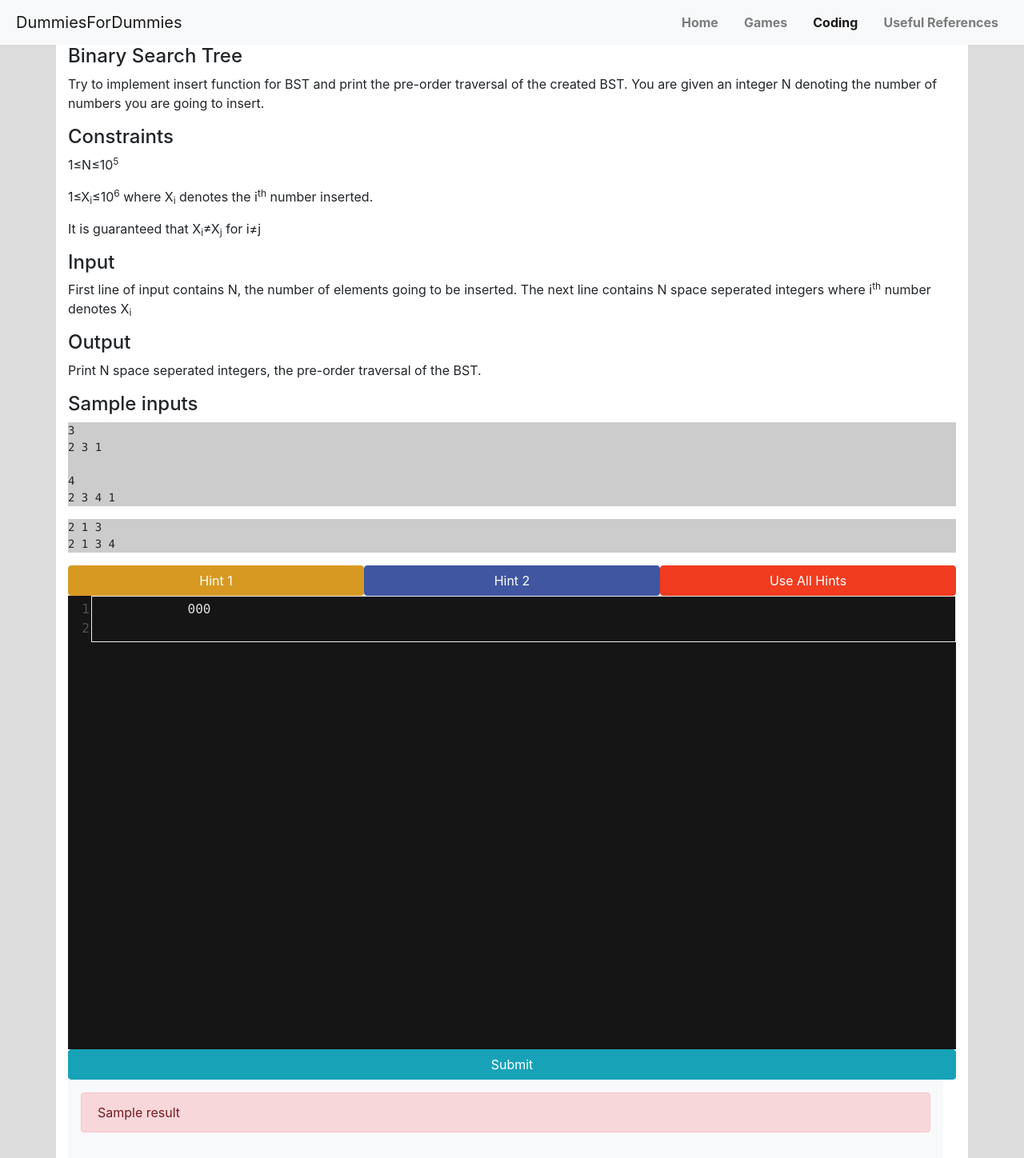
After one commit to KawshikManikantan/DummiesForDummies, a Flask app: template WebApp/templates/BST_question.html in a window 1280 px wide. The commit adds this page. Shown: the whole page at 80% size. Run offline with Flask 2, Linux system fonts and the light colour scheme; the template is opened without the code that fills it: most values are stand-ins (such as "Sample title", 1, 10 or a date in 2020); some libraries are stand-ins or nearby versions.

Commit message:
Created the coding page, made improvements in games page and questions page, also added the BST question webpage

```diff
--- a/WebApp/app.py
+++ b/WebApp/app.py
@@ -3,10 +3,13 @@ import os
 import subprocess
 
 app = Flask(__name__)
-
+filenames = ["SS_question.html", "BS_question.html", "BST_question.html"]
 
 def testhelp():
-    return render_template('editor.html')
+    if id == "1":
+        return render_template('BS_question.html')
+    elif id == "2":
+        return render_template("BST_question.html")
 
 
 @app.route('/')
@@ -14,21 +17,27 @@ def testhelp():
 def home():
     return render_template('index.html')
 
+
 @app.route('/games')
 def game():
     return render_template('games.html')
+
+
+@app.route("/coding")
+def coding():
+    return render_template("coding.html")
+
 
 @app.route('/intro')
 def intro():
     return render_template('content.html')
 
+
 @app.route('/game/<id>')
 def gamesTab(id):
-    print(id)
     if id == "1":
         return render_template("BS_game.html")
     elif id == "2":
-        print("Hey")
         return render_template("BST_game.html")
     else:
         return render_template("games_layout.html")
@@ -38,16 +47,18 @@ def gamesTab(id):
 def algo(id):
     if request.method == 'POST':
         return algo_init('code1.cpp', 'test_cases.txt', 'cor_output.txt',
-                         'out2', 2)
+                         'out2', 2, int(id))
     else:
         if id == "1":
             return render_template("BS_question.html")
+        elif id == "2":
+            return render_template('BST_question.html')
         else:
-            return render_template('questions_layout.html')
+            return render_template("questions_layout.html")
 
 
 def algo_init(filetowritecode, filetestcases, filetooutput, filetoexecute,
-              num_input):
+              num_input, id):
     __location__ = os.path.realpath(
         os.path.join(os.getcwd(), os.path.dirname(__file__)))
     output_display = []
@@ -83,7 +94,7 @@ def algo_init(filetowritecode, filetestcases, filetooutput, filetoexecute,
         issuccess = 0
         print("Enters Except")
         output_display.append("System Error: Please try again")
-        return render_template('edi.html', code=user,
+        return render_template(filenames[id], code=user,
                                output=output_display)
     else:
         print(issuccess)
@@ -99,7 +110,7 @@ def algo_init(filetowritecode, filetestcases, filetooutput, filetoexecute,
             for i in instr.split('\n'):
                 output_display.append(i)
             if len(instr) != 0:
-                return render_template('edi.html', code=user,
+                return render_template(filenames[id], code=user,
                                        output=output_display)
         data, temp = os.pipe()
         i=0
@@ -122,7 +133,7 @@ def algo_init(filetowritecode, filetestcases, filetooutput, filetoexecute,
                 print("No Result obtained")
                 print(e.output)
                 output_display.append("TimedOut/Segmentation Fault")
-                return render_template('edi.html', code=user,
+                return render_template(filenames[id], code=user,
                                        output=output_display)
             else:
                 print(s.decode("utf-8"))
@@ -149,13 +160,13 @@ def algo_init(filetowritecode, filetestcases, filetooutput, filetoexecute,
                     "The testcase " + str(j) + " failed")
         for result in output_display:
             print(result)
-        return render_template('edi.html', code=user
+        return render_template(filenames[id], code=user
                                , output=output_display)
 
 
 @app.route('/test')
-def test():
-    return testhelp()
+def test(id):
+    return testhelp(id)
 
 
 if __name__ == '__main__':
--- /dev/null
+++ b/WebApp/templates/BST_question.html
@@ -0,0 +1,27 @@
+{% extends "questions_layout.html" %}
+{% block question %}
+    <h4>Binary Search Tree</h4>
+    <p>Try to implement insert function for BST and print the pre-order traversal of the created BST. You are given an integer N denoting the number of numbers you are going to insert.</p>
+    <h4>Constraints</h4>
+    <p>1&le;N&le;10<sup>5</sup></p>
+    <p>1&le;X<sub>i</sub>&le;10<sup>6</sup> where X<sub>i</sub> denotes the i<sup>th</sup> number inserted.</p>
+    <p>It is guaranteed that X<sub>i</sub>&ne;X<sub>j</sub> for i&ne;j</p>
+    <h4>Input</h4>
+    <p>First line of input contains N, the number of elements going to be inserted. The next line contains N space seperated integers where i<sup>th</sup> number denotes X<sub>i</sub></p>
+    <h4>Output</h4>
+    <p>Print N space seperated integers, the pre-order traversal of the BST.</p>
+    <h4>Sample inputs</h4>
+    <div style="background-color: #CCCCCC;">
+        <pre>
+3
+2 3 1
+
+4
+2 3 4 1</pre>
+    </div>
+    <div style="background-color: #CCCCCC;">
+        <pre>
+2 1 3
+2 1 3 4</pre>
+    </div>
+{% endblock question %}
--- a/WebApp/templates/BS_question.html
+++ b/WebApp/templates/BS_question.html
@@ -31,9 +31,9 @@
     {% endblock question %}
 
 {% block hint1 %}
-    <p>This is Hint1</p>
+    <p>Taking more time to calculate the sum of the subarray? Then, try to store it.</p>
 {% endblock hint1 %}
 
 {% block hint2 %}
-    <p>This is Hint2</p>
+    <p>Try to modify binary search algorithm to match your requirements.</p>
 {% endblock hint2 %}
--- a/WebApp/templates/games_layout.html
+++ b/WebApp/templates/games_layout.html
@@ -12,5 +12,8 @@
         {% block instr %}
         {% endblock instr %}
     </div>
-
+    <script type="text/javascript">
+        var element = document.getElementById("Game");
+        element.classList.add("active");
+    </script>
 {% endblock body %}
--- a/WebApp/templates/layout.html
+++ b/WebApp/templates/layout.html
@@ -23,10 +23,10 @@
                     <a href="{{ url_for('home') }}" class="nav-link links" id="Home">Home</a>
                 </li>
                 <li class="nav-item mx-2">
-                    <a href="{{ url_for('game') }}" class="nav-link links" id="Game">Game</a>
+                    <a href="{{ url_for('game') }}" class="nav-link links" id="Game">Games</a>
                 </li>
                 <li class="nav-item mx-2">
-                    <a href="#" class="nav-link links">Coding</a>
+                    <a href="#" class="nav-link links" id="coding">Coding</a>
                 </li>
                 <li class="nav-item mx-2">
                     <a href="{{ url_for('intro') }}" class="nav-link links" id="resources">Useful References</a>
--- a/WebApp/templates/layout1.html
+++ b/WebApp/templates/layout1.html
@@ -83,7 +83,7 @@ cursor:pointer;
                     <a href="{{ url_for('game') }}" class="nav-link links" id="Game">Game</a>
                 </li>
                 <li class="nav-item mx-2">
-                    <a href="#" class="nav-link links">Coding</a>
+                    <a href="{{ url_for('coding') }}" class="nav-link links">Coding</a>
                 </li>
                 <li class="nav-item mx-2">
                     <a href="{{ url_for('intro') }}" class="nav-link links" id="resources">Useful References</a>
--- a/WebApp/templates/questions_layout.html
+++ b/WebApp/templates/questions_layout.html
@@ -173,5 +173,8 @@ body{
         });
 codemirrorEditor.setSize(null,"567px");
 </script>
-
+  <script type="text/javascript">
+    var element = document.getElementById("coding");
+    element.classList.add("active");
+  </script>
 {% endblock body %}
```
Also changed, not shown: WebApp/templates/coding.html (added, +65 -0 lines).
